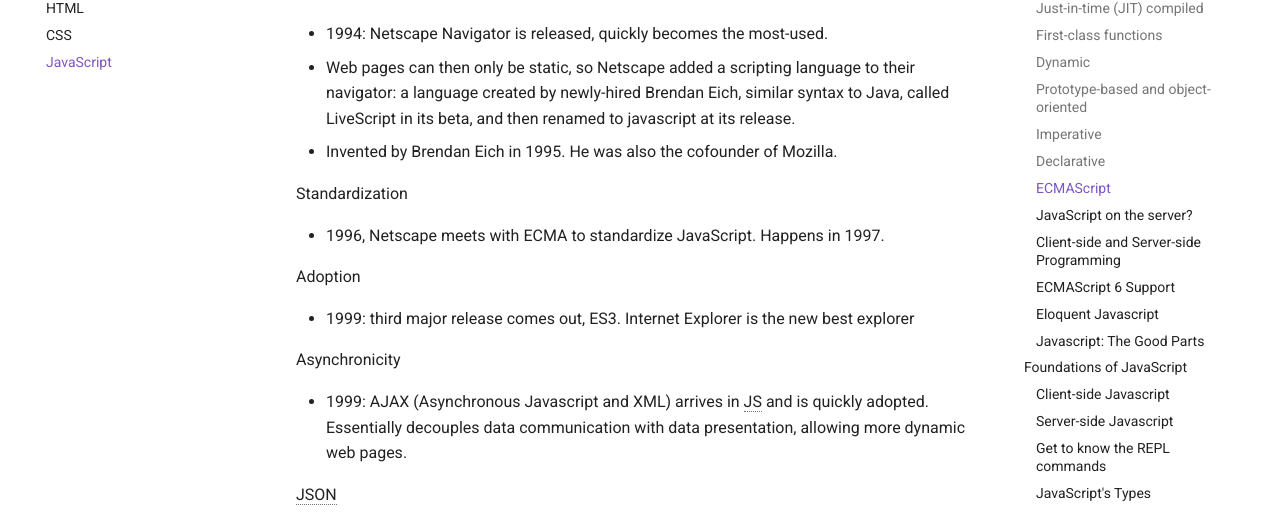
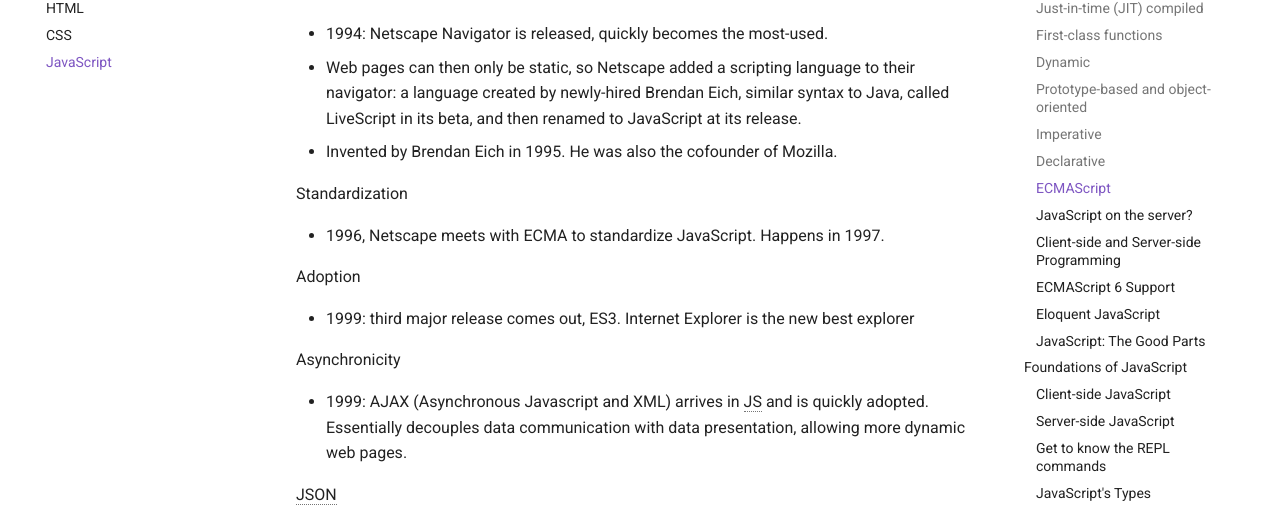
Before and after one commit to HEIG-VD-WEB/web-course, an MkDocs documentation site: the page built from docs/courses/javascript/index.md, in a window 1280 px wide and 900 px high, scrolled down 1552 px. Shown: the part 202-714 px from the top of the window. Built offline with MkDocs 1.6.1 and Material for MkDocs 9.7.7, drawn with Linux system fonts in a browser that asks for light colours; comment, search, counter and statistics services are not loaded; some of the changed text lies outside the part shown.

Commit message:
Correct typos

```diff
--- a/docs/courses/javascript/index.md
+++ b/docs/courses/javascript/index.md
@@ -1,4 +1,4 @@
-# Javascript
+# JavaScript
 
 ## What is JavaScript
 
@@ -46,7 +46,7 @@ Notes:
 Birth
 
 - 1994: Netscape Navigator is released, quickly becomes the most-used.
-- Web pages can then only be static, so Netscape added a scripting language to their navigator: a language created by newly-hired Brendan Eich, similar syntax to Java, called LiveScript in its beta, and then renamed to javascript at its release.
+- Web pages can then only be static, so Netscape added a scripting language to their navigator: a language created by newly-hired Brendan Eich, similar syntax to Java, called LiveScript in its beta, and then renamed to JavaScript at its release.
 - Invented by Brendan Eich in 1995. He was also the cofounder of Mozilla.
 
 Standardization
@@ -98,13 +98,13 @@ Today, JavaScript is commonly used in browsers (client-side), on servers (server
 
 [https://kangax.github.io/compat-table/es6/](https://kangax.github.io/compat-table/es6/)
 
-### Eloquent Javascript
+### Eloquent JavaScript
 
 <img src="assets/js_eloquent_javascript.jpg" style="width: 25%" />
 
 [https://eloquentjavascript.net/](https://eloquentjavascript.net/)
 
-### Javascript: The Good Parts
+### JavaScript: The Good Parts
 
 <img src="assets/javascript-good-parts.webp" style="width: 60%" />
 
@@ -112,7 +112,7 @@ Today, JavaScript is commonly used in browsers (client-side), on servers (server
 
 ## Foundations of JavaScript
 
-### Client-side Javascript
+### Client-side JavaScript
 
 Adding JavaScript to a Web page is as simple as adding a `script` tag to the HTML document.
 
@@ -135,7 +135,7 @@ The `defer` attribute is used to defer the execution of the script until the pag
 
 The `async` attribute is used to load the script asynchronously.
 
-### Server-side Javascript
+### Server-side JavaScript
 
 After installing nodejs, a REPL (Read-Eval-Print-Loop) can be obtained by typing the node command:
 
@@ -773,7 +773,7 @@ For instance, given the format for [registration plates](https://fr.wikipedia.or
 ### Building Regular Expressions
 
 The following notations can be used to define a
-regular expression in Javascript. The description of
+regular expression in JavaScript. The description of
 the regular expression must be surrounded by "`/`"
 symbols.
 
```
Also changed, not shown: docs/courses/object-oriented-javascript/index.md (added, +1 -0 lines), docs/courses/organisation/slides.md (+1 -1 lines), docs/practical-works/practical-work-1/index.md (+2 -2 lines), docs/reference/about-the-calendar.md (+2 -2 lines), docs/weeks/week-2.md (+3 -3 lines).
